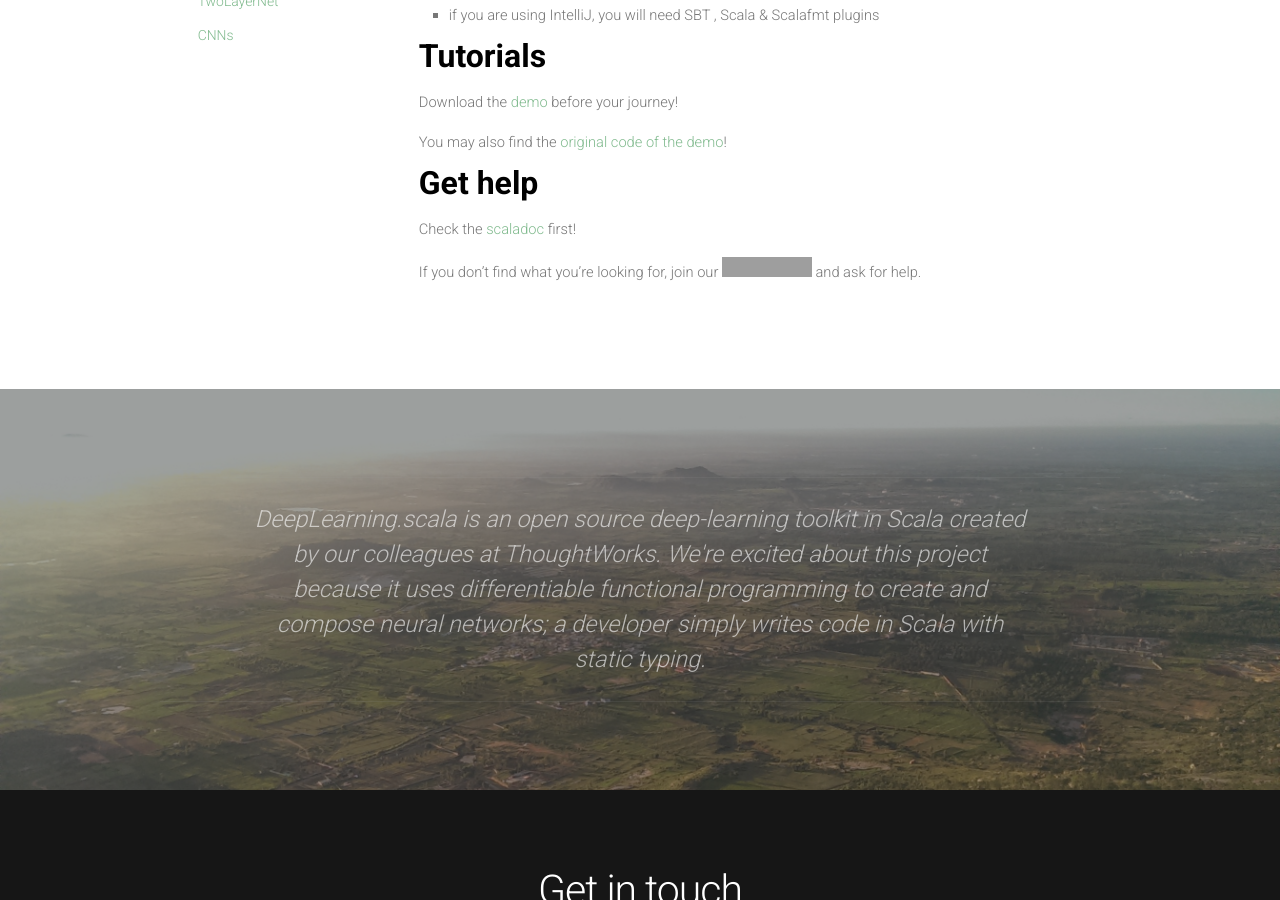
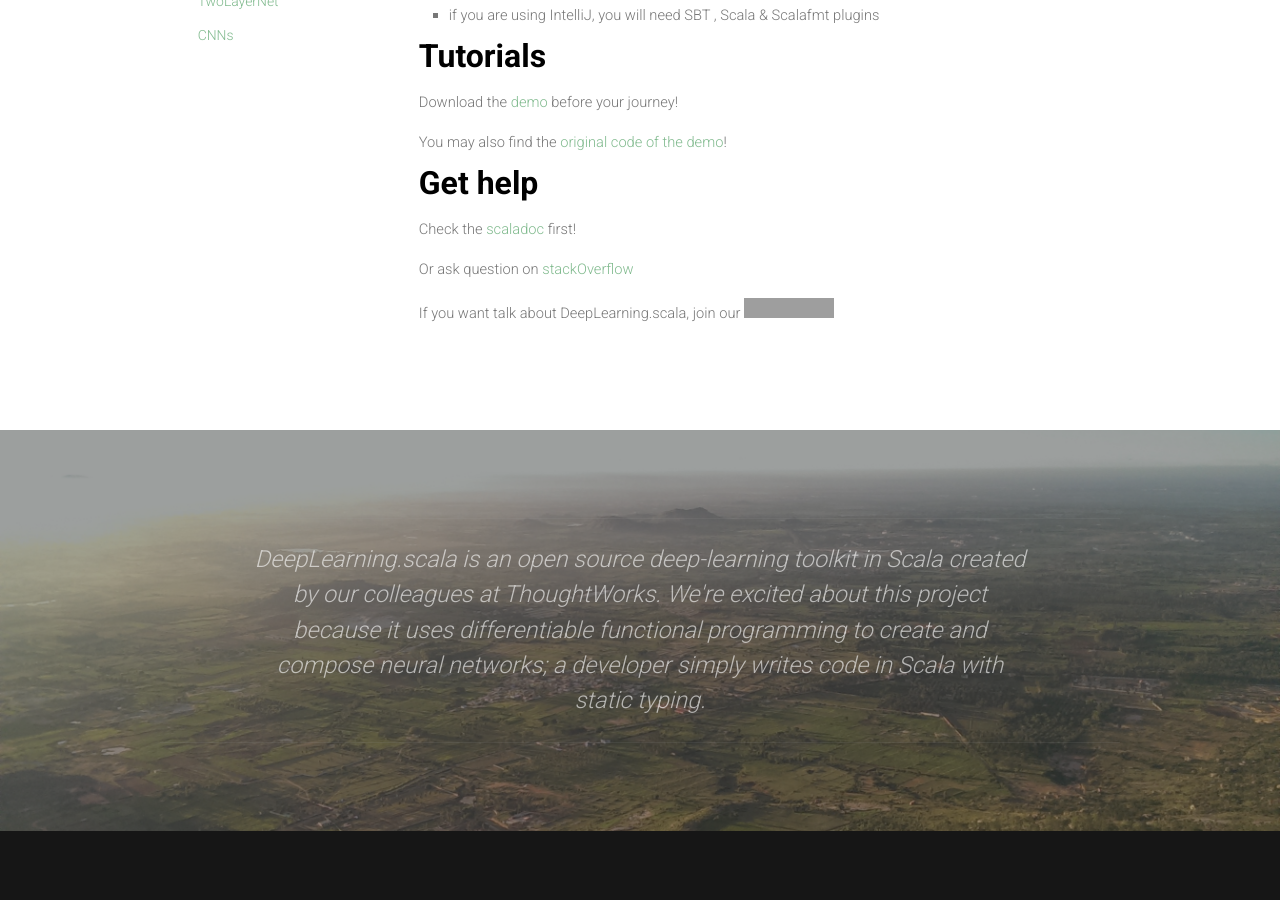
Before and after one commit to ThoughtWorksInc/DeepLearning.scala, a Jekyll site: the page built from doc/index.md, in a window 1280 px wide and 900 px high, scrolled down 621 px. Built offline with Jekyll 4.4.1, drawn with Linux system fonts in a browser that asks for light colours; nearby versions of some CDN libraries; comment, search, counter and statistics services are not loaded; grey boxes are pictures that could not be loaded.

Commit message:
add stackoverflow links

```diff
--- a/doc/index.md
+++ b/doc/index.md
@@ -21,6 +21,6 @@ You may also find the [original code of the demo](https://github.com/izhangzhiha
 
 Check the [scaladoc](https://javadoc.io/page/com.thoughtworks.deeplearning/unidoc_2.11/latest/com/thoughtworks/deeplearning/package.html) first!
 
+Or ask question on [stackOverflow](http://stackoverflow.com/questions/ask)
 
-If you don't find what you're looking for, join our [![Join the chat at https://gitter.im/ThoughtWorksInc/DeepLearning.scala](https://badges.gitter.im/ThoughtWorksInc/DeepLearning.scala.svg)](https://gitter.im/ThoughtWorksInc/DeepLearning.scala?utm_source=badge&utm_medium=badge&utm_campaign=pr-badge&utm_content=badge)
- and ask for help.
+If you want talk about DeepLearning.scala, join our [![Join the chat at https://gitter.im/ThoughtWorksInc/DeepLearning.scala](https://badges.gitter.im/ThoughtWorksInc/DeepLearning.scala.svg)](https://gitter.im/ThoughtWorksInc/DeepLearning.scala?utm_source=badge&utm_medium=badge&utm_campaign=pr-badge&utm_content=badge)
```
Also changed, not shown: get-involved.md (+4 -2 lines).
